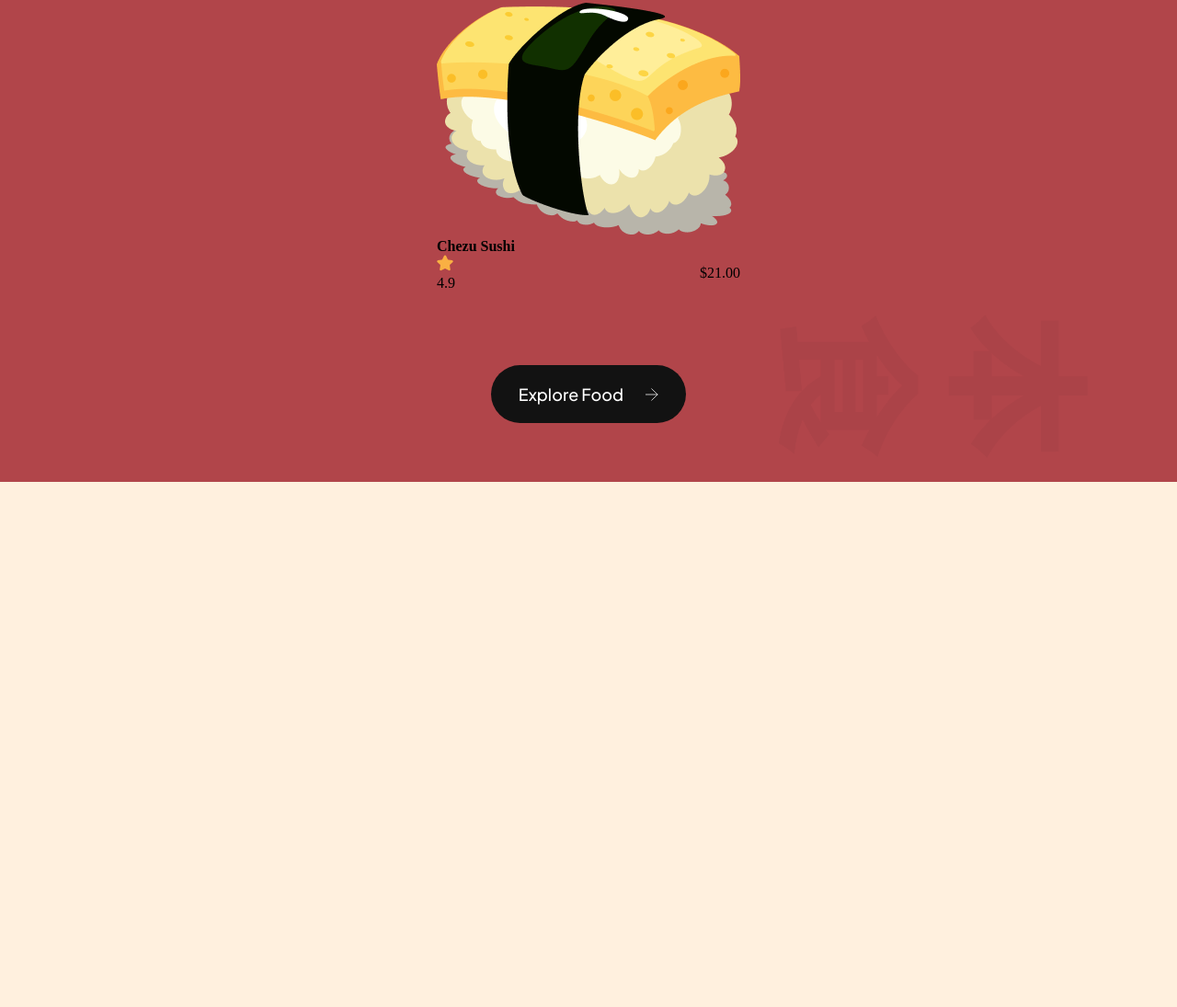
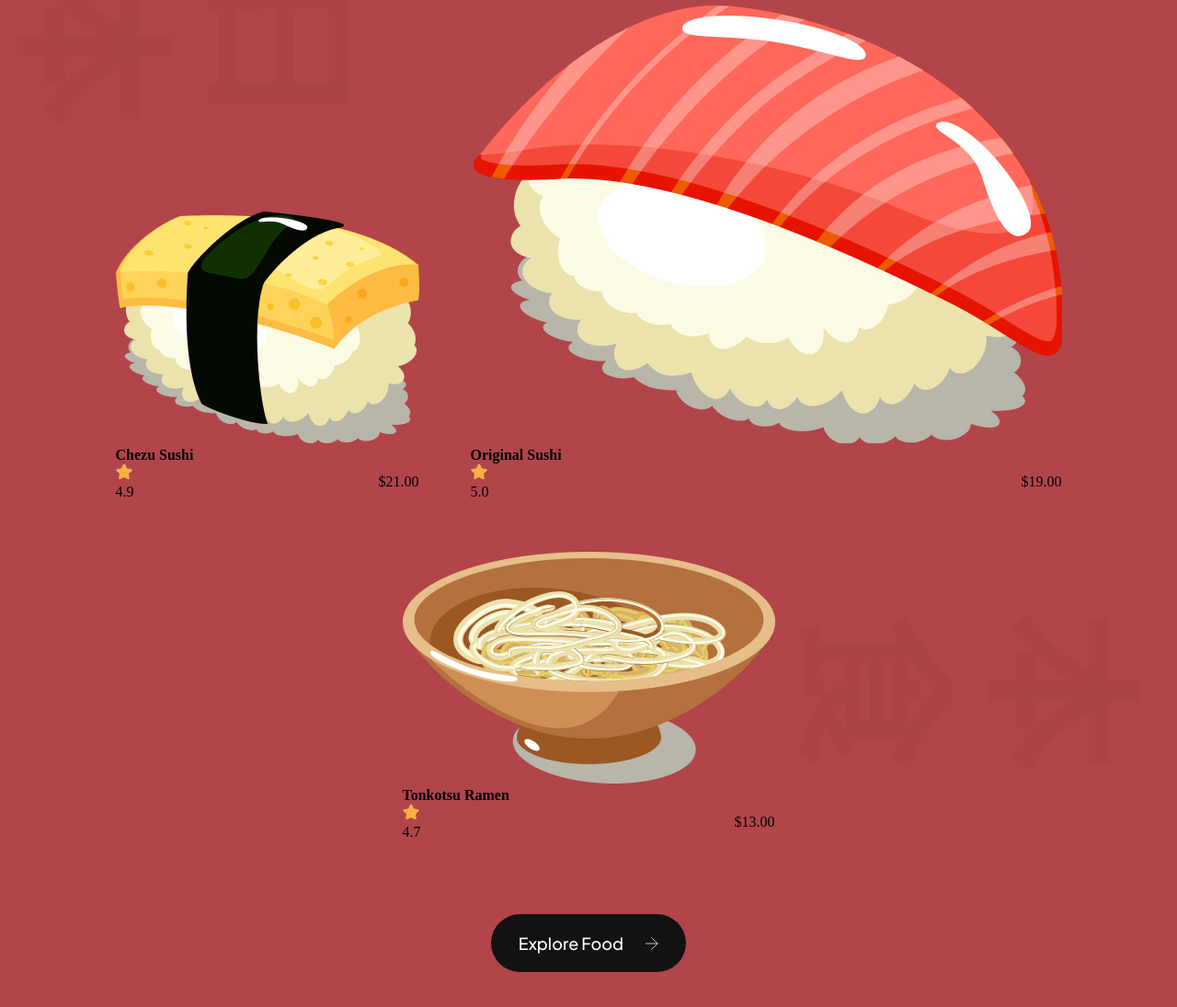
Before and after one commit to nainoaktv/bamboozled, a website built with Vite: page index.html in a window 1280 px wide. Shown: the part 1823-2918 px from the top of the page at 92% size. Before the commit the page ends 2347 px from the top, so only its background shows below. Built offline with nearby package versions, Linux system fonts and the light colour scheme.

Commit message:
add ramen and original sushi cards with images

```diff
--- a/index.html
+++ b/index.html
@@ -150,6 +150,40 @@
           <p class="popular-foods__card-price">$21.00</p>
         </div>
       </article>
+
+      <article class="popular-foods__card">
+        <img
+        class="popular-foods__card-image"
+        src="assets/sushi-11.png"
+        alt="sushi-11" />
+        <h4 class="popular-foods__card-title">Original Sushi</h4>
+
+        <div class="popular-foods__card-details flex-between">
+          <div class="popular-foods__card-rating">
+            <img src="assets/star.svg" alt="star" />
+            <p>5.0</p>
+          </div>
+
+          <p class="popular-foods__card-price">$19.00</p>
+        </div>
+      </article>
+
+      <article class="popular-foods__card">
+        <img
+        class="popular-foods__card-image"
+        src="assets/sushi-10.png"
+        alt="sushi-10" />
+        <h4 class="popular-foods__card-title">Tonkotsu Ramen</h4>
+
+        <div class="popular-foods__card-details flex-between">
+          <div class="popular-foods__card-rating">
+            <img src="assets/star.svg" alt="star" />
+            <p>4.7</p>
+          </div>
+
+          <p class="popular-foods__card-price">$13.00</p>
+        </div>
+      </article>
     </div>
 
     <button class="popular-foods__button">
```
